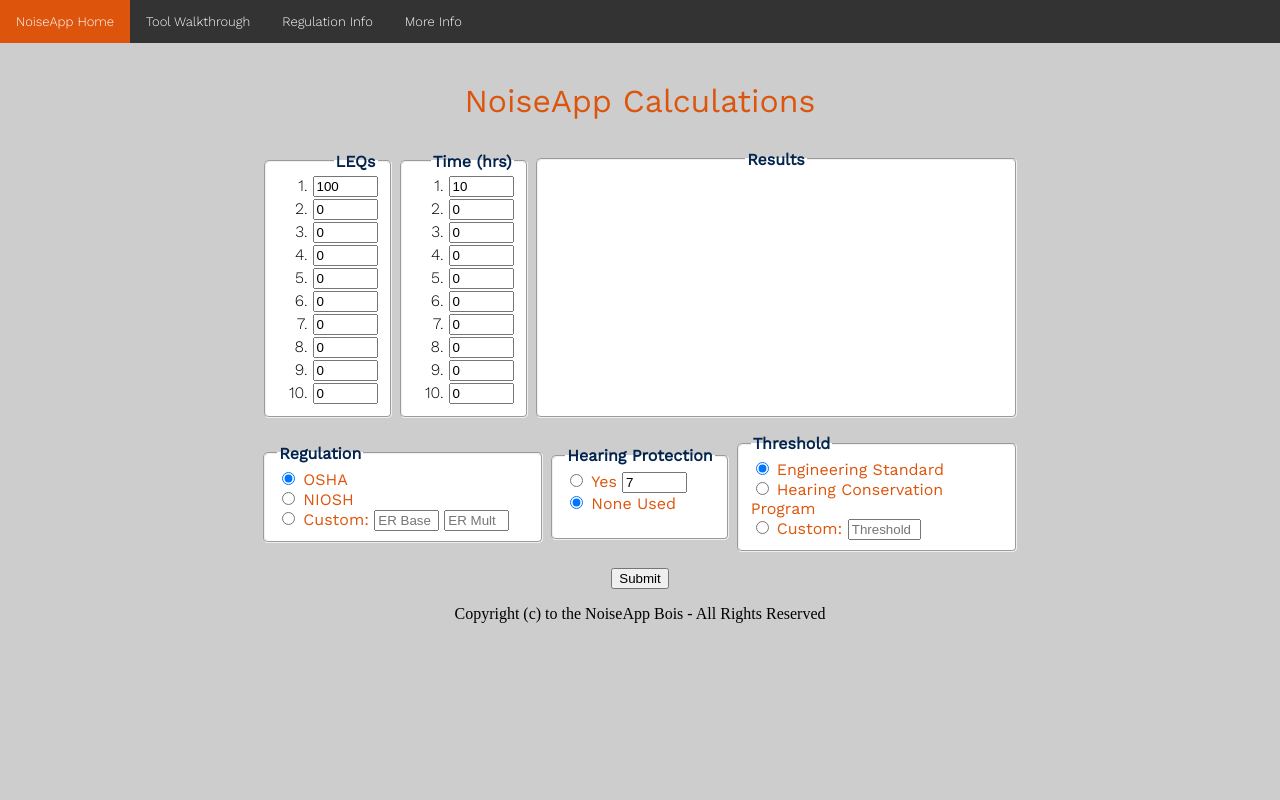
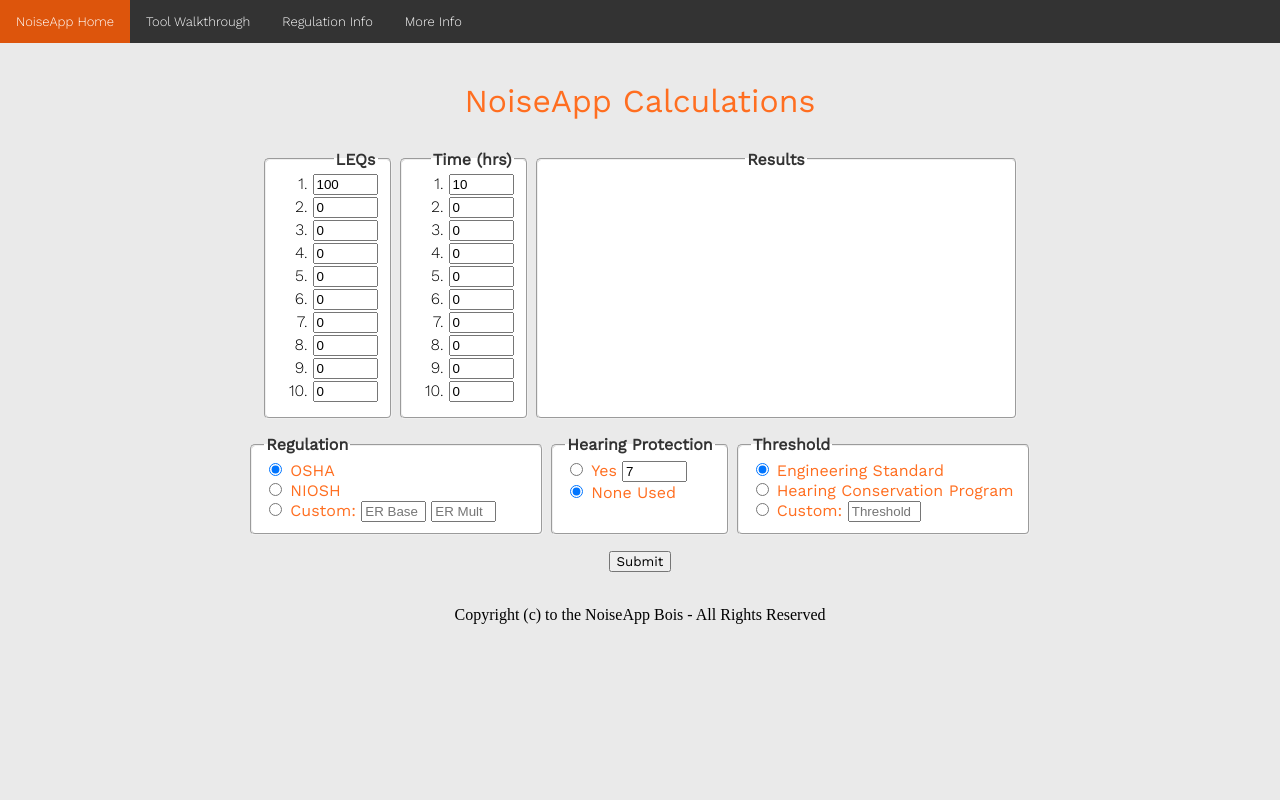
Before and after one commit to erayner305/NoiseApp, a Flask app: template templates/index.html in a window 1280 px wide. Run offline with Flask 3, Linux system fonts and the light colour scheme; the template is opened without the code that fills it, so the values that code supplies are empty.

Commit message:
Huge visual update

```diff
--- a/templates/about.html
+++ b/templates/about.html
@@ -6,8 +6,8 @@
     <li><a href="{{url_for('reginfo')}}">Regulation Info</a></li>
     <li><a href="{{url_for('moreinfo')}}">More Info</a></li>
 </ul>
-    <h1 style="color:#dd550c;font-family: Arial;margin-left:15px;margin-right:15px">Tool Walkthrough:</h1>
-    <div style="font-size:large;font-family:Courier New;margin:10px 50px">
+    <h1 style="margin-left:15px;margin-right:15px">Tool Walkthrough:</h1>
+    <div style="font-size:large;font-family:Work Sans;color:#333;margin:10px 50px">
         <br><br>
         Step 1: Begin by selecting the regulation you wish to use for your calculation. If you are unsure of which regulation you should select more information can be found on the ‘Regulation Information’ tab, found in the navigation bar. If you wish to input custom numbers for your regulation’s calculations you may do so by selecting ‘Custom’ and inputting the desired values.
         <br><br>
--- a/templates/base.html
+++ b/templates/base.html
@@ -5,6 +5,14 @@
 </head>
 
 <style>
+
+    .top-fields {
+        height: 250px;
+    }
+
+    .bottom-fields {
+        height: 80px;
+    }
 
     fieldset {
 		background: white;
@@ -16,11 +24,14 @@
 	fieldset legend {
 		font-family: 'Work Sans', sans-serif;
         font-weight: 300;
+        color:#333;
+        font-weight: 600;
 	}
 
 	h1 {
 		font-family: 'Work Sans', sans-serif;
         font-weight: 400;
+        color:#ff6e20;
 	}
 
     ul {
@@ -58,7 +69,7 @@
       body {
 		padding: 0px;
 		margin: 0px;
-		background-color: #cdcdcd;
+		background-color: #eaeaea;
 	    }
 
 </style>
@@ -67,6 +78,7 @@
 {%block content%}
 
 {%endblock%}
+<br>
 <center>
     Copyright (c) to the NoiseApp Bois - All Rights Reserved
 </center>
--- a/templates/index.html
+++ b/templates/index.html
@@ -11,12 +11,12 @@
 </ul>
 <br/>
 <center>
-    <h1 style="color:#dd550c;">NoiseApp Calculations</h1>
+    <h1>NoiseApp Calculations</h1>
 
 	<form method="POST">
 	<div style="padding:8px;margin:auto;">
-		<fieldset style="display:inline-block;text-align:right;width:100px;">
-			<legend style="color:#03244d;font-weight: 600">LEQs</legend>
+		<fieldset class="top-fields" style="display:inline-block;text-align:right;width:100px;">
+			<legend >LEQs</legend>
 			1. <input type="text" id="LEQ1" name="LEQ1" value="100" size = "5" style="margin-bottom:2px"><br>
 			2. <input type="text" id="LEQ2" name="LEQ2" value="0" size = "5" style="margin-bottom:2px"><br>
 			3. <input type="text" id="LEQ3" name="LEQ3" value="0" size = "5" style="margin-bottom:2px"><br>
@@ -29,8 +29,8 @@
 			10. <input type="text" id="LEQ10" name="LEQ10" value="0" size = "5" style="margin-bottom:2px"><br>
 		</fieldset>
 
-		<fieldset style="display:inline-block;text-align:right;width:100px;">
-			<legend style="color:#03244d;font-weight: 600">Time (hrs)</legend>
+		<fieldset class="top-fields" style="display:inline-block;text-align:right;width:100px;">
+			<legend >Time (hrs)</legend>
 			1. <input type="text" id="TIME1" name="TIME1" value="10" size = "5" style="margin-bottom:2px"><br>
 			2. <input type="text" id="TIME2" name="TIME2" value="0" size = "5" style="margin-bottom:2px"><br>
 			3. <input type="text" id="TIME3" name="TIME3" value="0" size = "5" style="margin-bottom:2px"><br>
@@ -43,8 +43,8 @@
 			10. <input type="text" id="TIME10" name="TIME10" value="0" size = "5" style="margin-bottom:2px"><br>
 		</fieldset>
 
-		<fieldset style="display:inline-block;width:453px;height:249px;vertical-align:bottom;text-align:center;">
-			<legend style="color:#03244d;font-weight: 600">Results</legend>
+		<fieldset class="top-fields" style="display:inline-block;width:453px;vertical-align:bottom;text-align:center;">
+			<legend >Results</legend>
 			{% if percDosage is defined %}
 				Percent Dosage:<output >{{ percDosage }}</output>
 				<br></br>
@@ -62,42 +62,42 @@
     <!-- Usable outputs for these forms are under the field "value" -->
     <form>
 	<div style="margin:auto;float:initial;padding:8px">
-		<fieldset style="display:inline-block;text-align:left;box-sizing:border-box;width: 280px;vertical-align:middle">
-    		<legend style="color:#03244d;font-weight: 600">Regulation</legend>
+		<fieldset class="bottom-fields" style="display:inline-block;text-align:left;width: 265px;vertical-align:middle">
+    		<legend>Regulation</legend>
 	    		<input type="radio" id="regulation1" name ="regulation" value="OSHA" checked="checked"/>
-		        <label style="color: #dd550c;font-weight: 400" for="regulation1"> OSHA</label><br>
+		        <label style="color: #ff6e20;font-weight: 400" for="regulation1"> OSHA</label><br>
 
 		        <input type="radio" id="regulation2" name ="regulation" value="NIOSH"/>
-		        <label style="color: #dd550c;font-weight: 400" for="regulation2"> NIOSH</label><br>
+		        <label style="color: #ff6e20;font-weight: 400" for="regulation2"> NIOSH</label><br>
 
 		        <input type="radio" id="regulation3" name ="regulation" value="CustomRegulation"/>
-		        <label style="color: #dd550c;font-weight: 400" for="regulation3"> Custom: </label>
+		        <label style="color: #ff6e20;font-weight: 400" for="regulation3"> Custom: </label>
 
 			        <input type="text" id="customregulation1" name="customregulation1" placeholder="ER Base" size = "5">
 			        <input type="text" id="customregulation2" name="customregulation2" placeholder="ER Mult" size = "5">
     	</fieldset>
 
-		<fieldset style="display:inline-block;text-align:left;vertical-align:middle;height:74px">
-			<legend style="color:#03244d;font-weight: 600">Hearing Protection</legend>
+		<fieldset class="bottom-fields" style="display:inline-block;text-align:left;vertical-align:middle;">
+			<legend >Hearing Protection</legend>
 			<input type="radio" id="hearingProc1" name ="hearingProc" value="true"/>
-			<label style="color: #dd550c;font-weight: 400" for="vehicle1"> Yes</label>
+			<label style="color: #ff6e20;font-weight: 400" for="vehicle1"> Yes</label>
 
 				<input type="text" id="customregulation1" name="NRR" value="7" size = "5"><br>
 
 			<input type="radio" id="hearingProc2" name ="hearingProc" value="false" checked="checked"/>
-			<label style="color: #dd550c;font-weight: 400" for="vehicle1"> None Used</label>
+			<label style="color: #ff6e20;font-weight: 400" for="vehicle1"> None Used</label>
 		</fieldset>
 
-		<fieldset style="display:inline-block;text-align:left;box-sizing:border-box;width: 280px;vertical-align:middle">
-			<legend style="color:#03244d;font-weight: 600">Threshold</legend>
+		<fieldset class="bottom-fields" style="display:inline-block;text-align:left;width: 265px;vertical-align:middle">
+			<legend >Threshold</legend>
 			  	<input type="radio" id="standard1" name="standard" value="ES" checked="checked"/>
-			  	<label style="color:#dd550c;font-weight: 400" for="standard1">Engineering Standard</label><br>
+			  	<label style="color:#ff6e20;font-weight: 400" for="standard1">Engineering Standard</label><br>
 
 			  	<input type="radio" id="standard2" name="standard" value="HCP"/>
-			  	<label style="color:#dd550c;font-weight: 400" for="standard2">Hearing Conservation Program</label><br>
+			  	<label style="color:#ff6e20;font-weight: 400" for="standard2">Hearing Conservation Program</label><br>
 
 			  	<input type="radio" id="standard3" name="standard" value="CustomStandard"/>
-			  	<label style="color:#dd550c;font-weight: 400" for="standard3">Custom: </label>
+			  	<label style="color:#ff6e20;font-weight: 400" for="standard3">Custom: </label>
 
 			  	<input type="text" id="customStandard2" name="Threshold" placeholder="Threshold" size="6">
 		</fieldset>
@@ -111,7 +111,7 @@
 
 		</div>
 		<!-- This submit button needs to linked to backend code that submits all of these forms at the same time -->
-		<input style="margin-top:8px" type="submit" value="Submit">
+		<input style="margin-top:8px; font-family:Work Sans" type="submit" value="Submit">
     </form>
 	<!-- This output will display the results -->
 
```
